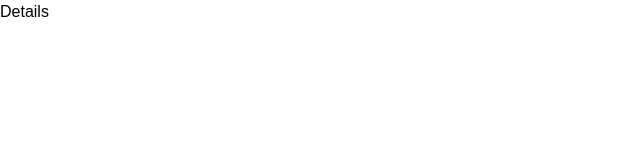
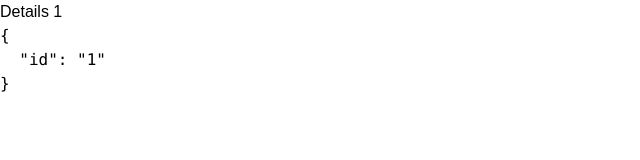
Before and after one commit to AlexHVillalpando/bookingApp, a React (Vite) app: page /hotel/1 in a window 1280 px wide. Shown: the top 160 px of the page, without its empty margins (0-640 px from the left). Built offline with nearby package versions, Linux system fonts and the light colour scheme.

Commit message:
wednesday-update

```diff
--- a/src/app/Details.jsx
+++ b/src/app/Details.jsx
@@ -1,7 +1,14 @@
 import React from 'react';
+import { useParams } from 'react-router';
 
 function Details() {
-	return <div>Details</div>;
+	const params = useParams();
+	return (
+		<div>
+			<h2>Details {params.id}</h2>
+			<pre>{JSON.stringify(params, null, 2)}</pre>
+		</div>
+	);
 }
 
 export { Details };
--- a/src/components/RatingStars.jsx
+++ b/src/components/RatingStars.jsx
@@ -9,7 +9,7 @@ function RatingStars({ rating }) {
 		if (index < Math.floor(rating)) {
 			return <TiStarFullOutline />;
 		} else if (index < rating) {
-			<TiStarHalfOutline />;
+			return <TiStarHalfOutline />;
 		} else {
 			return <TiStarOutline />;
 		}
--- a/src/components/home/HotelCard.jsx
+++ b/src/components/home/HotelCard.jsx
@@ -7,7 +7,7 @@ import RatingStars from '../RatingStars';
 function HotelCard({ hotel }) {
 	return (
 		<div className="bg-white rounded-lg shadow-md overflow-hidden hover:scale-105 transition-transform duration-200">
-			<div className="aspect-{1.4} overflow-hidden">
+			<div className="aspect-[1.4] overflow-hidden">
 				<img
 					className="w-full h-full obj-cover"
 					src={hotel.images[0].url}
@@ -15,8 +15,8 @@ function HotelCard({ hotel }) {
 				/>
 			</div>
 			<div className="p-5">
-				<h2 className="font-semibold text-lg">{hotel.name}</h2>
-				<div className="flex flex-col gap-2 mb-2">
+				<h2 className="font-semibold text-lg mb-2">{hotel.name}</h2>
+				<div className="flex flex-col gap-2">
 					<RatingStars rating={hotel.rating} />
 					<span className="flex items-center gap-1">
 						<MdLocationPin />
```
